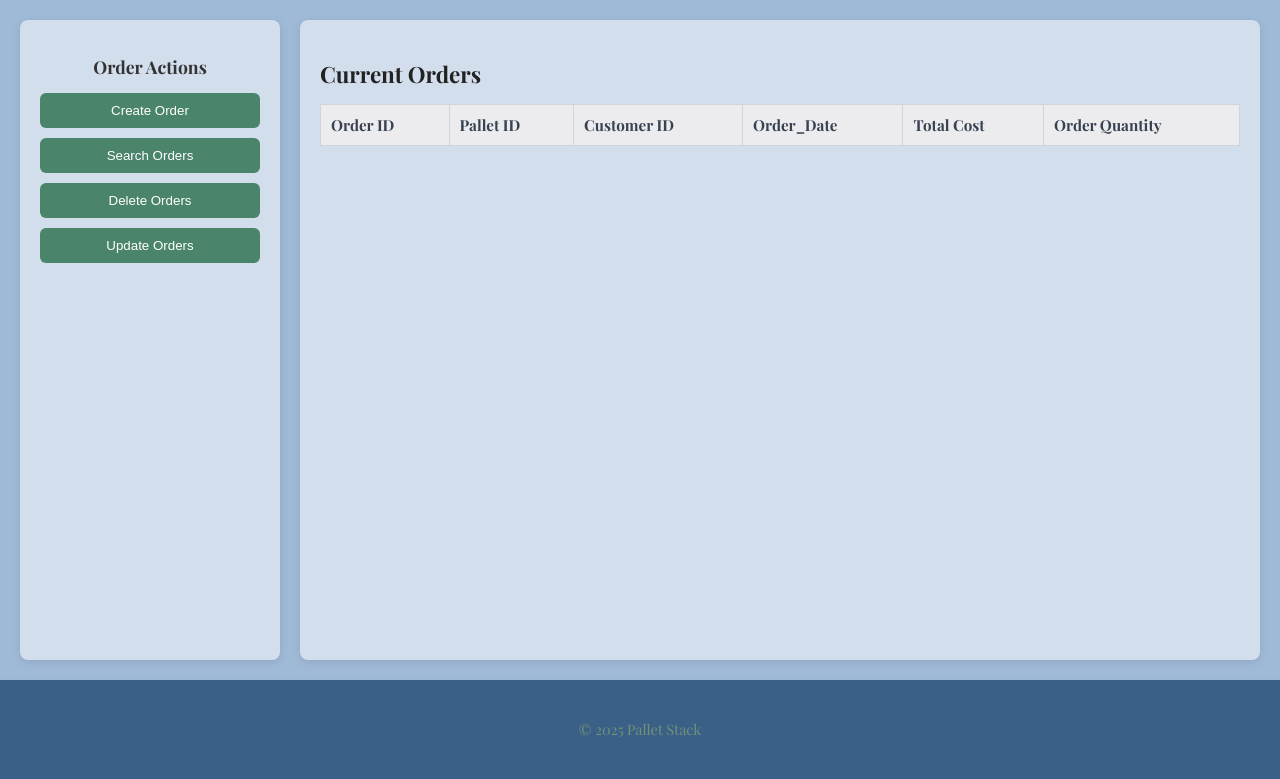
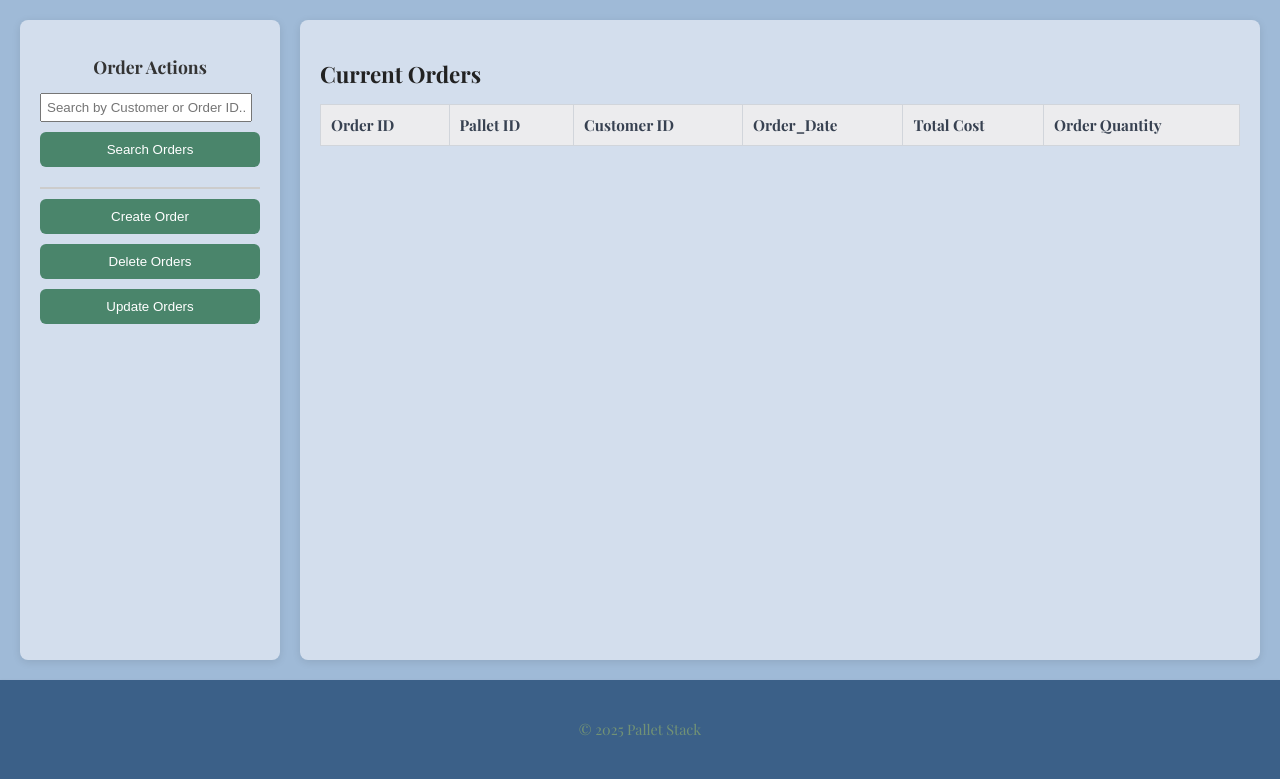
Before and after one commit to cshantery/Pallet-Stack, a Flask app: page /order in a window 1280 px wide. Shown: the part 82-861 px from the top of the page. Run offline with Flask 3, Linux system fonts and the light colour scheme; lists and menus that the app fills with data are empty.

Commit message:
Search Inv bar, Order Button, Order Search Bar Done - Backend might be needed

```diff
--- a/static/orders.js
+++ b/static/orders.js
@@ -169,3 +169,75 @@ document.addEventListener('DOMContentLoaded', ()=> {
 
 
 });
+
+// 1. SEARCH BAR LOGIC
+const searchOrderBtn = document.getElementById('searchOrdersButton');
+const orderSearchInput = document.getElementById('orderSearchInput');
+
+searchOrderBtn.addEventListener('click', () => {
+    const query = orderSearchInput.value.toLowerCase();
+    const rows = document.querySelectorAll('#orderTableBody tr');
+
+    rows.forEach(row => {
+        // Combine text from all cells in the row for broad search
+        const text = row.textContent.toLowerCase();
+        // Toggle visibility based on match
+        row.style.display = text.includes(query) ? '' : 'none';
+    });
+});
+
+// 2. CREATE ORDER BUTTON LOGIC
+const createOrderBtn = document.getElementById('createOrderButton');
+
+const addOrderFormHTML = `
+    <form id="modal-form" class="modal-form">
+        <label for="order_id">Order ID:</label>
+        <input type="number" name="order_id" required>
+
+        <label for="pallet_id">Pallet ID:</label>
+        <input type="number" name="pallet_id" required>
+
+        <label for="customer_id">Customer ID:</label>
+        <input type="number" name="customer_id" required>
+
+        <label for="order_date">Date:</label>
+        <input type="date" name="order_date" required>
+
+        <label for="quantity">Quantity:</label>
+        <input type="number" name="quantity" required>
+
+        <label for="lumber_price">Lumber Price:</label>
+        <input type="number" name="lumber_price" step="0.01">
+    </form>
+`;
+
+createOrderBtn.addEventListener('click', () => {
+    // Define what happens when user clicks "Confirm" in the modal
+    const submitAction = async () => {
+        const form = document.getElementById('modal-form');
+        const formData = new FormData(form);
+        const data = Object.fromEntries(formData.entries());
+
+        try {
+            const response = await fetch('/api/order', {
+                method: 'POST',
+                headers: {'Content-Type': 'application/json'},
+                body: JSON.stringify(data)
+            });
+
+            if (response.ok) {
+                alert("Order Created!");
+                document.getElementById('universalModal').classList.remove('active');
+                // Refresh the page or re-fetch data here
+                location.reload();
+            } else {
+                alert("Failed to create order.");
+            }
+        } catch (err) {
+            console.error(err);
+        }
+    };
+
+    // Note: You might need to expose openModal globally - Khai
+    openModal('Create New Order', addOrderFormHTML, 'Create Order', submitAction);
+});
--- a/templates/inventory.html
+++ b/templates/inventory.html
@@ -7,8 +7,10 @@
 
     <aside class="sidebar">
         <h2>Actions</h2>
+        <input type="text" id="inventorySearchInput" placeholder="Search Condition or Size..." style="width: 90%; margin-bottom: 10px; padding: 5px;">
+        <button id="searchInventoryButton" class="sidebar-btn">Search Inventory</button>
+        <hr style="border: 1px solid #ccc; margin: 10px 0;">
         <button id="addInventoryButton" class="sidebar-btn">Add Inventory</button>
-        <button id="searchInventoryButton" class="sidebar-btn">Search Inventory</button>
         <button id="deleteInventoryButton" class="sidebar-btn">Delete Inventory</button>
     </aside>
 
--- a/templates/orders.html
+++ b/templates/orders.html
@@ -5,8 +5,10 @@
 {% block content %}
 <div class="inventory-dashboard"> <aside class="sidebar">
         <h2>Order Actions</h2>
-        <button id="createOrderButton" class="sidebar-btn">Create Order</button>
-        <button id="searchOrdersButton" class="sidebar-btn">Search Orders</button>
+            <input type="text" id="orderSearchInput" placeholder="Search by Customer or Order ID..." style="width: 90%; margin-bottom: 10px; padding: 5px;">
+                <button id="searchOrdersButton" class="sidebar-btn">Search Orders</button>
+                <hr style="border: 1px solid #ccc; margin: 10px 0;">
+                <button id="createOrderButton" class="sidebar-btn">Create Order</button>
         <button id="deleteOrdersButton" class="sidebar-btn">Delete Orders</button>
         <button id="updateOrdersButton" class="sidebar-btn">Update Orders</button>
         </aside>
```
Also changed, not shown: static/inventory.js (+14 -0 lines).
